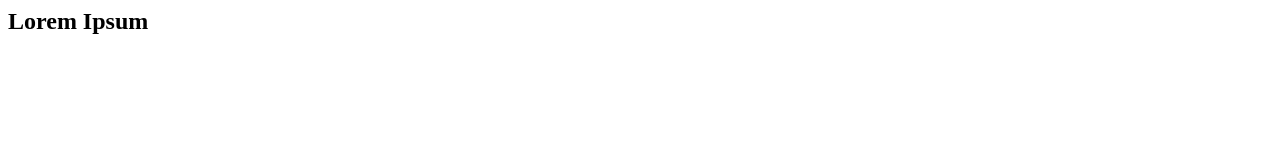
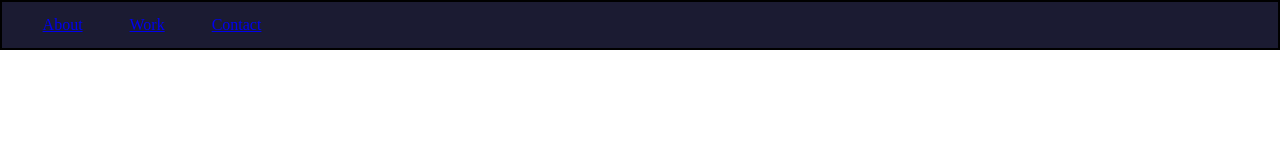
Before and after one commit to mrAbdhas/portfolio-webpage, a plain HTML site: page index.html in a window 1280 px wide. Drawn offline with Linux system fonts and the light colour scheme.

Commit message:
userStories 6, 7 and 11

```diff
--- a/index.html
+++ b/index.html
@@ -6,6 +6,16 @@
         <title>Personal Portfolio Webpage</title>
     </head>
     <body>
+        <header>
+            <nav id="navbar">
+                <ul>
+                    <li><a href="#welcome-section" accesskey="a">About</a></li>
+                    <li><a href="projects" accesskey="p">Work</a></li>
+                    <li><a href="#contact" accesskey="c">Contact</a></li>
+                </ul>
+            </nav>
+
+        </header>
         <main>
             <section id="welcome-section">
                 <h1>
--- a/styles.css
+++ b/styles.css
@@ -0,0 +1,40 @@
+*{
+    box-sizing: border-box;
+}
+
+body { margin: 0; }
+
+header{
+    width: 100%;
+    height: 50px;
+    background-color: #1b1b32;
+    display:flex;
+    justify-content: space-between;
+    align-items: center;
+    position: fixed;
+    top: 0;
+    border: 2px solid;
+}
+
+nav {
+    width: 50%;
+    max-width: 300px;
+    height: 50px;
+  }
+
+nav > ul{
+    display:flex;
+    justify-content: space-evenly;
+    flex-wrap: wrap;
+    align-items: center;
+    padding-inline-start: 0;
+    margin-block: 0;
+    height: 100%;
+}
+
+nav > ul > li{
+    color: #dfdfe2;
+    margin: 0 0.2rem;
+    padding: 0.2rem;
+    display: block;
+}
```
